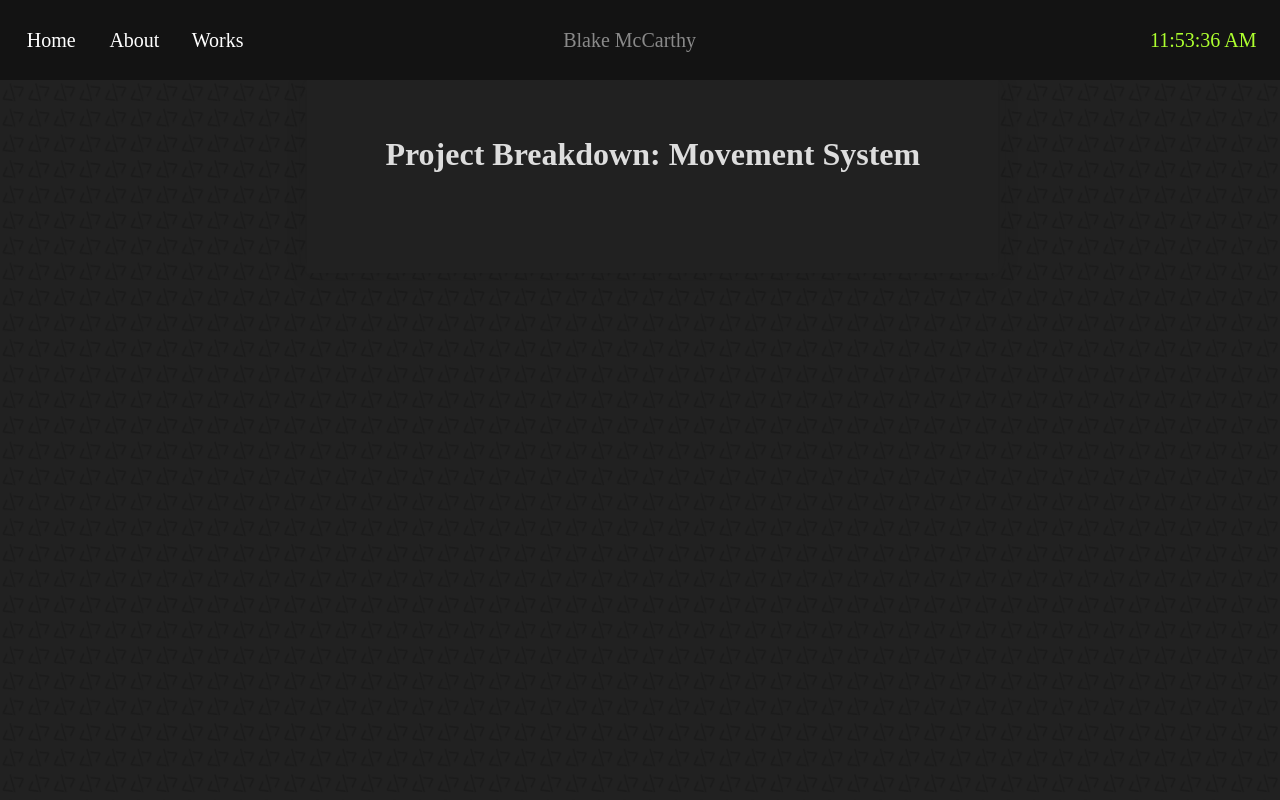
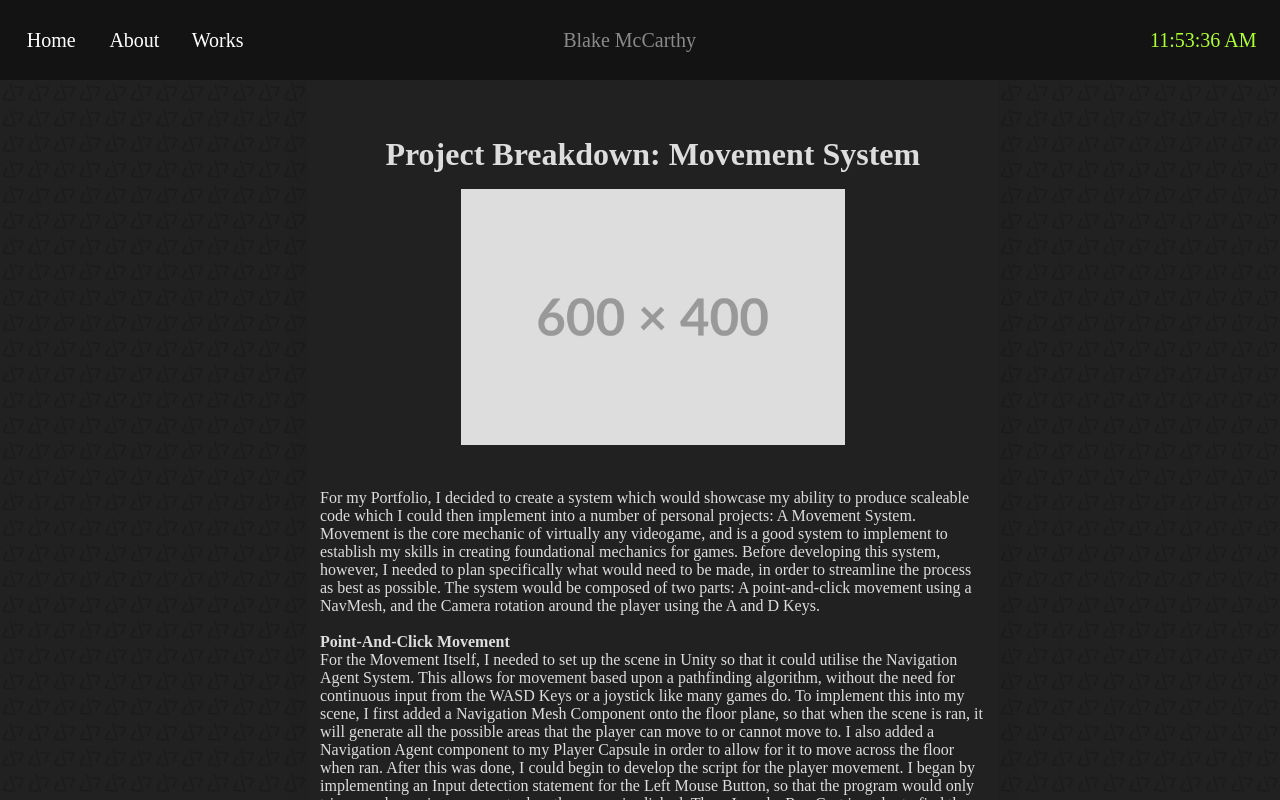
Before and after one commit to BlakeMccarthyDev/BlakeMccarthyDev.github.io, a React (Vite) app: page /works/movement in a window 1280 px wide. Built offline with nearby package versions, Linux system fonts and the light colour scheme; a web font is replaced by a local one.

Commit message:
added movement article text and adjusted style of articles

```diff
--- a/src/pages/About.css
+++ b/src/pages/About.css
@@ -58,7 +58,7 @@
 
 .langs>img {
     max-width: 15vw;
-    max-height: 25vh;
+    max-height: 15vh;
     margin-bottom: 3vh;
     display: flex;
     justify-self: center;
--- a/src/pages/Works.css
+++ b/src/pages/Works.css
@@ -37,12 +37,12 @@
 }
 
 .text-cont>button {
-    margin-top: 7.5vh;
     padding: .5vw;
     background-color: rgba(0, 0, 0, 0.2);
     color: white;
     border: 1px solid white ;
     border-radius: 1vb;
+    margin-top: 11.5vh;
 }
 
 .text-cont>button:hover {
--- a/src/pages/works-folder/movement-system.jsx
+++ b/src/pages/works-folder/movement-system.jsx
@@ -1,20 +1,90 @@
-import NavBar from "../../components/NavBar"
-import "./Article.css"
+import NavBar from "../../components/NavBar";
+import "./Article.css";
 
-function MovementArticle()
-{
-    return(
+function MovementArticle() {
+  return (
     <>
       <NavBar />
       <div className="content">
         <div className="article">
           <h1>Project Breakdown: Movement System</h1>
-                    <img src="" alt="" />
-                    <p></p>
+          <img src="../src/assets/work1.png" alt="" />
+          <p>
+            For my Portfolio, I decided to create a
+            system which would showcase my ability to produce scaleable code
+            which I could then implement into a number of personal projects: A
+            Movement System. Movement is the core mechanic of virtually any
+            videogame, and is a good system to implement to establish my skills
+            in creating foundational mechanics for games. Before developing this
+            system, however, I needed to plan specifically what would need to be
+            made, in order to streamline the process as best as possible. The
+            system would be composed of two parts: A point-and-click movement
+            using a NavMesh, and the Camera rotation around the player using the
+            A and D Keys.
+            <br /><br /><b>Point-And-Click Movement</b><br />
+            For the Movement Itself, I
+            needed to set up the scene in Unity so that it could utilise the
+            Navigation Agent System. This allows for movement based upon a
+            pathfinding algorithm, without the need for continuous input from
+            the WASD Keys or a joystick like many games do. To implement this
+            into my scene, I first added a Navigation Mesh Component onto the
+            floor plane, so that when the scene is ran, it will generate all the
+            possible areas that the player can move to or cannot move to. I also
+            added a Navigation Agent component to my Player Capsule in order to
+            allow for it to move across the floor when ran. After this was done,
+            I could begin to develop the script for the player movement. I began
+            by implementing an Input detection statement for the Left Mouse
+            Button, so that the program would only trigger a change in movement
+            when the screen is clicked. Then, I used a Ray Cast in order to find
+            the position that the mouse is clicking on in the 3D Space, and set
+            the destination property of the Player's Navigation Agent to said
+            position so that the player will begin to move using Unity's
+            pathfinding algorithm. One issue I noticed with this was that the
+            player would not look towards the position they were moving, which
+            made the movement look unfinished. To stop this, I used the Math
+            functions to calculate the angle at which the player would need to
+            rotate in order to face the direction they are moving in, then used
+            the DOTween Manager to make this rotation smoothly occur over
+            multiple frames to look better. After this, I felt that the gameplay
+            didnt have enough emphasis on the movement to make it feel important
+            to the player, so I created a quick VFX using the Unity Particle
+            System and Animation System that would be instantiated on the point
+            the player would move to; this finished the movement portion of the
+            system.
+            <br /><br /><b>Camera Rotation </b> <br />
+            For the Rotation of the camera, I decided to
+            organise my code by separating the Movement into a separate function
+            that would be called every frame, and a new function for the camera
+            movement. This function, CamRot, would take an InputActionCallback
+            context in order to be used with the unity Input Action System, so
+            that the function would always be called whenever the WASD keys were
+            used. I then took this input, and mapped it into a float for the A
+            and D values from -1 to 1 respectively, and then used the Math
+            functions similar to the player rotation in the movement function to
+            calculate where the camera would need to be positioned depending on
+            the key pressed. I then used the DOTween Manager again to smooth
+            this translation. To make sure the camera looked at the player, I
+            added a Look At Constraint component which took the player object as
+            an input.
+            <br /><br />Overall, coding a movement system was not new for me, but
+            the implementation of it in this instance was due to my limited
+            experience with the Navigation Mesh system in Unity. This took
+            around 9-10 hours total, with ~1.5 hours to setting up the
+            Navigation system, ~6 for coding and polishing the movement and the
+            camera rotation, and ~1.5 for the VFX effect instanced on click. One
+            thing I would change if I were to create this again would be the way
+            in which the camera rotates, I would likely set this up so that
+            either it uses the legacy scripted input system like the movement
+            does, or convert the movement into a Input Actions implementation in
+            the name of simplicity. This also would prevent against any future
+            issues if the legacy input system is fully deprecated - this also
+            helps to make the system as scalable as possible amongst multiple
+            projects.
+          </p>
         </div>
       </div>
     </>
-    )
+  );
 }
 
 export default MovementArticle;
```
Lines whose indentation alone changed are shown as unchanged.
